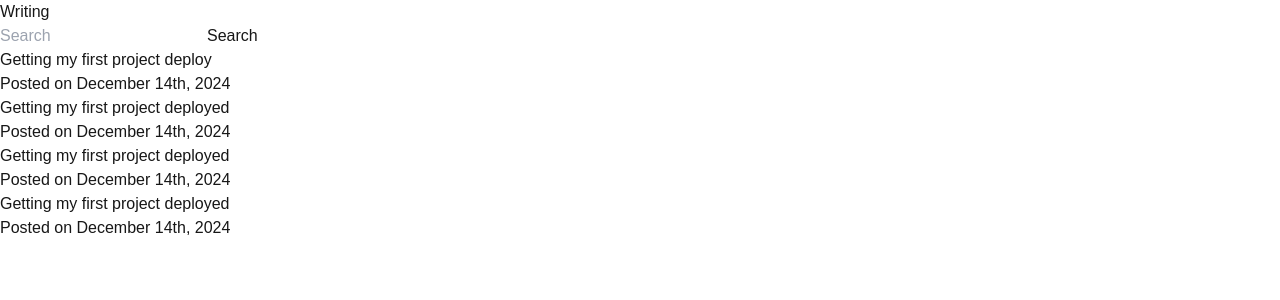
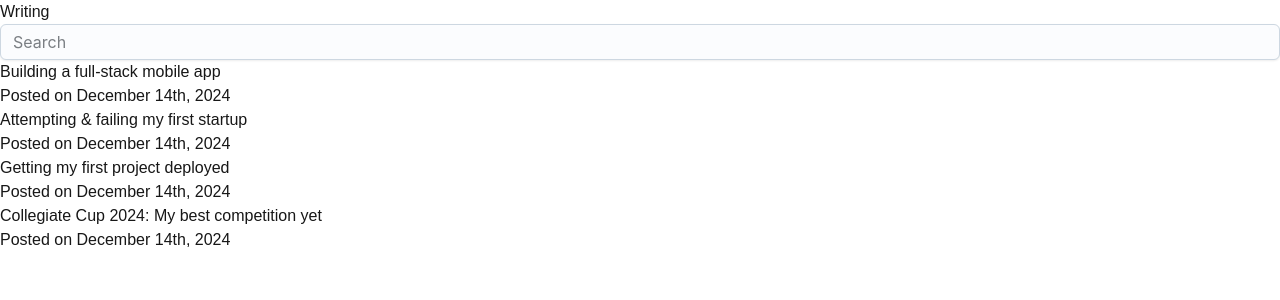
Before and after one commit to chrrstiang/personal-site, a Next.js app in the folder personal-site/: page /writing in a window 1280 px wide. Shown: the top 300 px of the page. Built offline with nearby package versions, Linux system fonts and the light colour scheme; a web font is replaced by a local one.

Commit message:
creating search bar functionality

```diff
--- a/personal-site/src/app/about/page.jsx
+++ b/personal-site/src/app/about/page.jsx
@@ -48,7 +48,7 @@ useEffect(() => {
      }}, [role]);
 
     return(
-        <div className="flex flex-col justify-center items-center m-2">
+        <div className="flex flex-col justify-center items-center p-2">
         <AboutHeader imageUrl={imageUrl} role={role} />
         <div className="flex flex-col justify-center mb-20 items-center m-5 sm:m-0 sm:mb-10 gap-10 lg:max-w-screen-lg">
         <p className="rothwood sm:w-10/12">I’m a student, athlete, son, friend, teammate, boyfriend, uncle, and aspiring entrepreneur.
@@ -107,7 +107,7 @@ function ShortGoals() {
         <AccordionGroup
             className="w-full sm:w-10/12"
             size="lg">
-                <Accordion className="rothwood">
+                <Accordion>
                     <AccordionSummary>Complete & deploy a full-stack project</AccordionSummary>
                         <AccordionDetails>I don’t typically count this website as my first project, although it’s built from scratch.
                         We weren’t able to deploy our Oasis project in the end, so I’m hoping to spend this semester planning &
--- a/personal-site/src/app/writing/page.tsx
+++ b/personal-site/src/app/writing/page.tsx
@@ -1,4 +1,7 @@
+'use client';
 import Image from "next/image";
+import { Input, FormControl, FormLabel } from "@mui/joy";
+import { useState } from "react";
 
 type WritingProps = {
     writingTitle: string,
@@ -7,30 +10,35 @@ type WritingProps = {
 
 export default function WritingContainer() {
 
-    // Logic to make search bar work
-    // When typing in search bar, only items that have those letters in the same order anywhere
-    // in the title will show
+    // State to hold user input in search bar
+    const [ searchInput, setSearchInput ] = useState('')
+
+    // handleChange allows for user to type into input
+    function handleChange() {
+
+    }
+
+    // function to filter out Writing componenets that do not include state string
+    // when search bar empty, all are displayed
 
     return(
         <div className="flex flex-col items-center">
             <h1 className="m-10 text-6xl rothwood-bold py-8">Writing</h1>
-            <form className="flex flex-row justify-center md:justify-normal px-10 md:px-0 mb-7 w-full md:max-w-screen-sm h-8">
-                <input className="border w-9/12 rothwood"
-                type="text" placeholder="Search" />
-                <button className="w-3/12 border rothwood" type="button">Search</button>
-            </form>
+            <FormControl className="flex flex-column sm:place-items-center md:justify-normal px-10 md:px-0 mb-7 w-full md:max-w-screen-sm">
+                <Input className="border w-9/12 rothwood" placeholder="Search" />
+            </FormControl>
             <div className="grid grid-cols-1 sm:grid-cols-2 mx-10 gap-5 lg:gap-16">
             <Writing
-            writingTitle="Getting my first project deploy"
+            writingTitle="Building a full-stack mobile app"
+            writingDate="December 14th, 2024" />
+            <Writing
+            writingTitle="Attempting & failing my first startup"
             writingDate="December 14th, 2024" />
             <Writing
             writingTitle="Getting my first project deployed"
             writingDate="December 14th, 2024" />
             <Writing
-            writingTitle="Getting my first project deployed"
-            writingDate="December 14th, 2024" />
-            <Writing
-            writingTitle="Getting my first project deployed"
+            writingTitle="Collegiate Cup 2024: My best competition yet"
             writingDate="December 14th, 2024" />
             </div>
         </div>
```
